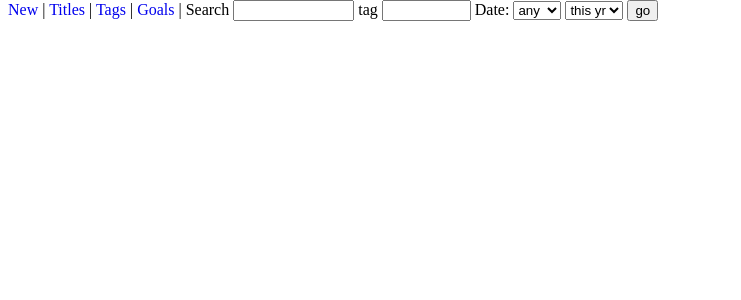
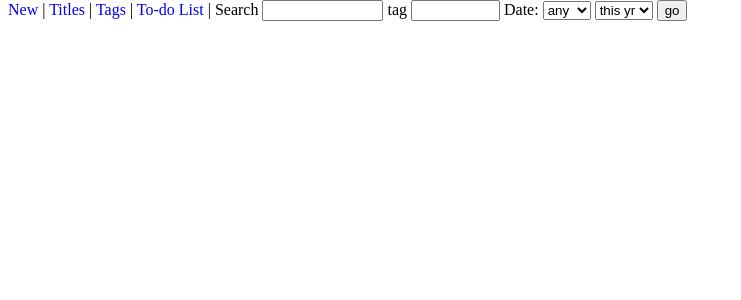
Before and after one commit to heitorchang/mytags-revival, a PHP site: page /edit.php?id=1 in a window 1280 px wide. Shown: the top 300 px of the page, without its empty margins (0-741 px from the left). Run offline with PHP 8.4, Linux system fonts and the light colour scheme; data that the repository does not hold is empty.

Commit message:
poor man's todo

```diff
--- a/edit.php
+++ b/edit.php
@@ -26,7 +26,7 @@ foreach($getPost_result as $row) {
       <input type="hidden" name="id" value="$postId">
       <b>Edit post</b> Author: <input name="user" value="1" readonly><br>
       Title: <input name="title" size="80" value="${row['title']}"><br>
-      <textarea name="content" rows="18" cols="80">${row['content']}</textarea>
+      <textarea name="content" rows="25" cols="80">${row['content']}</textarea>
       <br>
       Tags: (all lowercase)<br>
       <input name="tag1" value="$tags[0]"><br>
--- a/header.php
+++ b/header.php
@@ -55,7 +55,7 @@
             <a href="listbytitle.php">Titles</a> |
             <!-- <a href="showallbytag.php">Details</a> | -->
             <a href="tags.php">Tags</a> |
-            <a href="showpost.php?id=1">Goals</a> |
+            <a href="showpost.php?id=1">To-do List</a> |
             Search
             <form action="listbytitle.php" method="get" style="display: inline">
                 <input name="keyword" size="12">
```
